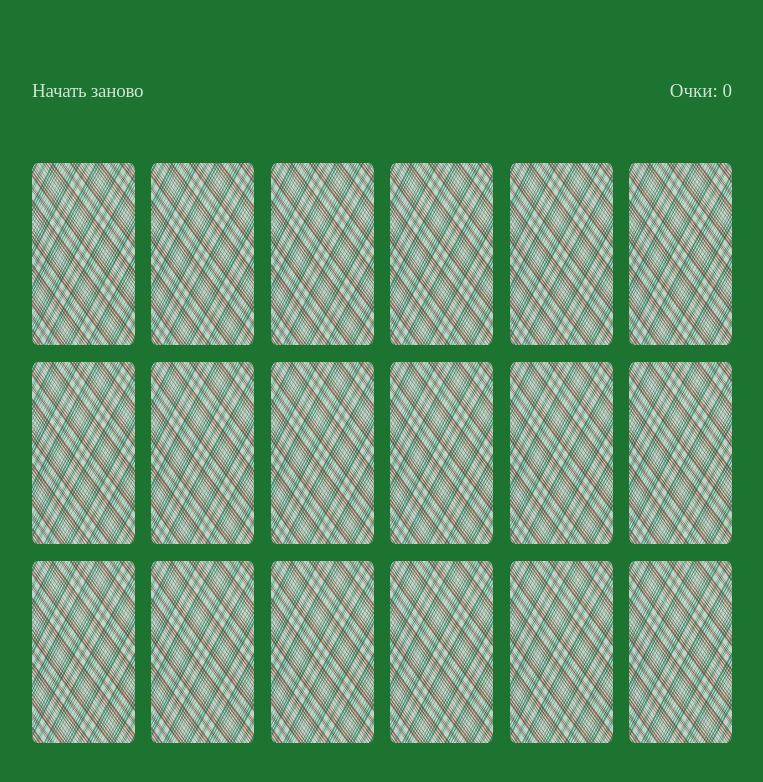
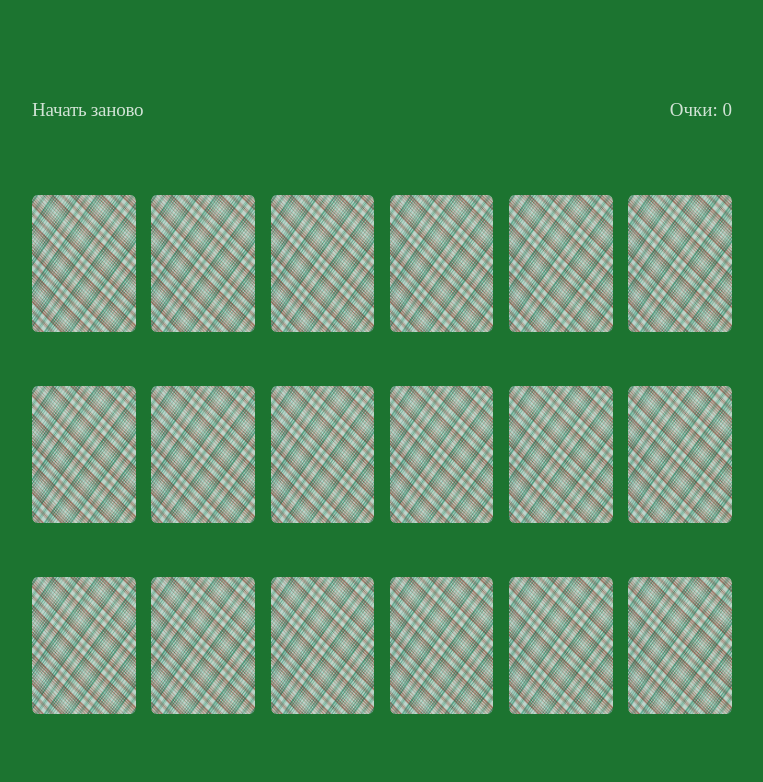
Before and after one commit to IrinaMateush/memory, a website built with webpack: page game.html in a window 1280 px wide. Shown: the whole page, without its empty margins (258-1021 px from the left). Built offline with nearby package versions, Linux system fonts and the light colour scheme.

Commit message:
sound final

```diff
--- a/css/style.css
+++ b/css/style.css
@@ -12,7 +12,7 @@ body {
 }
 
 #container {
-    height: 95vh;
+    height: 96vh;
     max-width: 700px;
     justify-content: space-between;
     flex-wrap: wrap;
@@ -22,7 +22,7 @@ body {
 .header {
     width: 100%;
     padding-top: 54px;
-    padding-bottom: 35px;
+    padding-bottom: 30px;
     display: flex;
     justify-content: space-between;
     align-items: center;
@@ -39,8 +39,9 @@ body {
 
 img {
     border-radius: 5%;
-    width: 14.7%;
-    height: 24%;
+    width: 14.8%;
+    height: 22.9%;
+    max-height: 137px;
 }
 
 .start-wpapper, .final-wpapper {
--- a/webpack.config.js
+++ b/webpack.config.js
@@ -15,7 +15,7 @@ module.exports = {
             {
                 test: /\.js/,
                 loaders: ['babel-loader'],
-                include: path.join(__dirname, 'src')
+                include: path.join(__dirname, 'test')
             }
         ]
     }
```
Also changed, not shown: finalGame.html (+1 -0 lines), game.html (+0 -1 lines), package.json (+7 -5 lines), test/indexTests.html (renamed from indexTests.html, +2 -2 lines), test/test.js (renamed from js/test.js, +2 -2 lines), .eslintrc.js (added), 2 other files.
